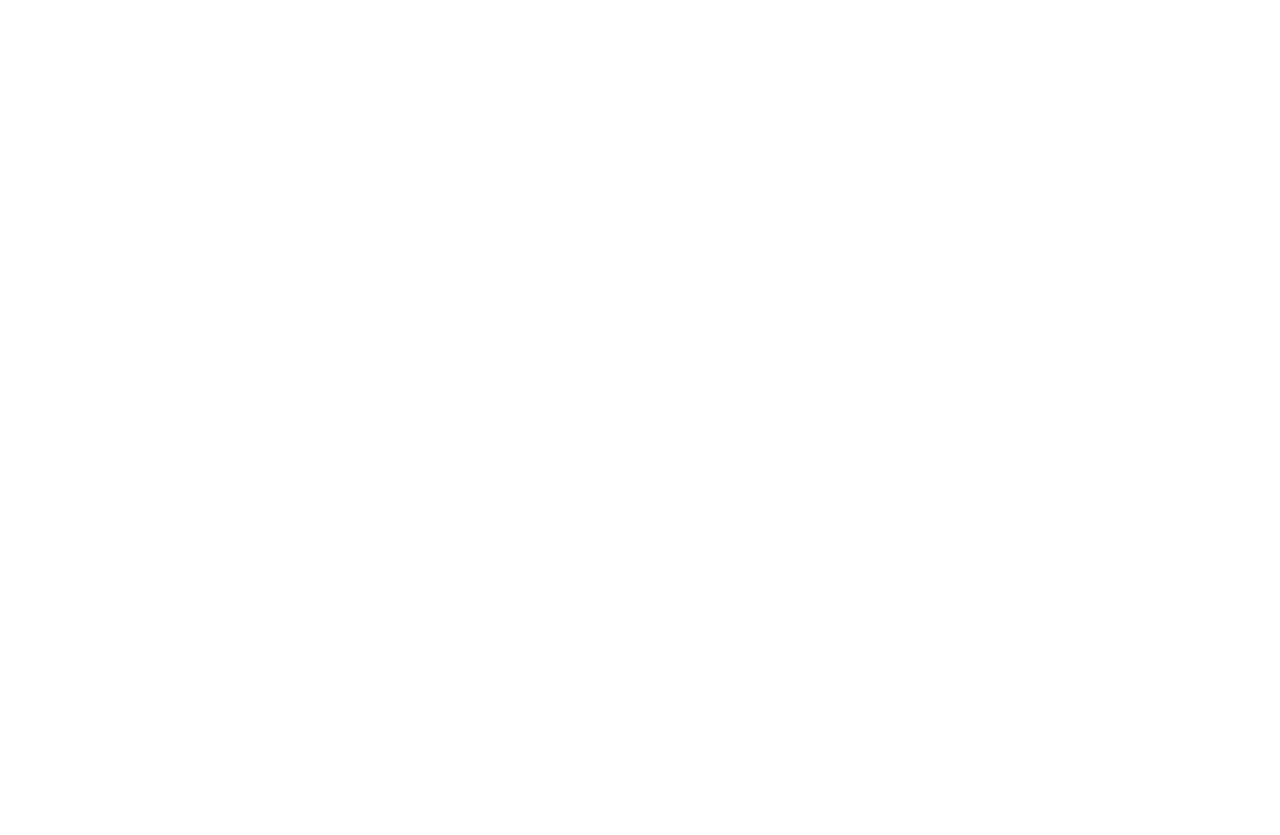
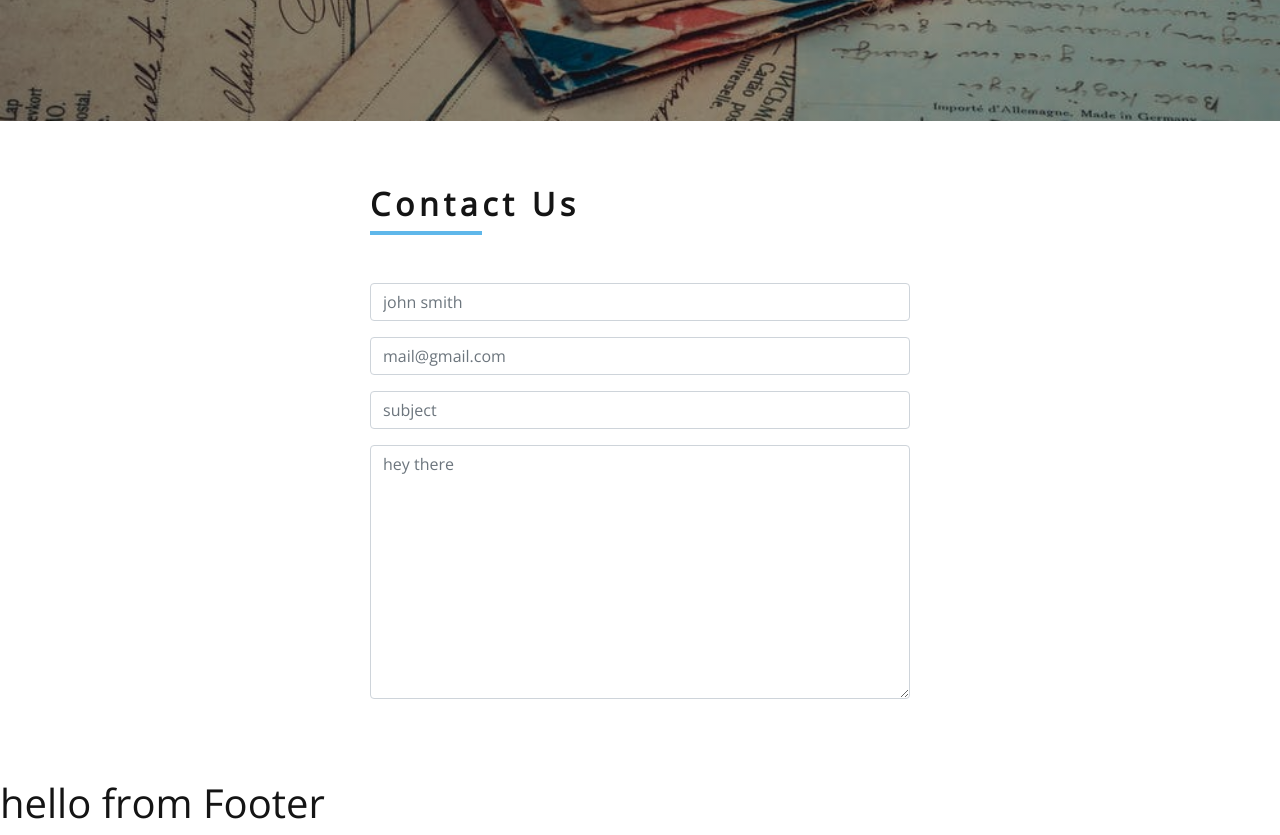
Before and after one commit to JainieJ/delivery-service, a React (Create React App) app: page /contact in a window 1280 px wide. Shown: the part 420-1255 px from the top of the page. Before the commit the page ends 800 px from the top, so only its background shows below. Built offline with nearby package versions, Linux system fonts and the light colour scheme.

Commit message:
Contact page complete

```diff
--- /dev/null
+++ b/src/components/ContactPage/Contact.jsx
@@ -0,0 +1,56 @@
+import React from "react";
+import Title from "./../Title";
+
+const Contact = () => {
+  return (
+    <section className="py-5">
+      <div className="container">
+        <div className="row">
+          <div className="col-10 mx-auto col-md-6 my-3">
+            <Title title="contact us" />
+            <form className="mt-5">
+              {/* first */}
+              <div className="form-group">
+                <input
+                  type="text"
+                  className="form-control"
+                  name="firstName"
+                  placeholder="john smith"
+                />
+              </div>
+              {/* email */}
+              <div className="form-group">
+                <input
+                  type="email"
+                  className="form-control"
+                  name="email"
+                  placeholder="mail@gmail.com"
+                />
+              </div>
+              {/* subject */}
+              <div className="form-group">
+                <input
+                  type="text"
+                  className="form-control"
+                  name="subject"
+                  placeholder="subject"
+                />
+              </div>
+              {/* text area */}
+              <div className="form-group">
+                <textarea
+                  name="message"
+                  className="form-control"
+                  rows="10"
+                  placeholder="hey there"
+                />
+              </div>
+            </form>
+          </div>
+        </div>
+      </div>
+    </section>
+  );
+};
+
+export default Contact;
--- a/src/pages/ContactPage.jsx
+++ b/src/pages/ContactPage.jsx
@@ -1,9 +1,17 @@
 import React, { Component } from "react";
+import Hero from "./../components/Hero";
+import contactBcg from "../img/images/contactBcg.jpeg";
+import Contact from "./../components/ContactPage/Contact";
 
 class ContactPage extends Component {
   state = {};
   render() {
-    return <>Hello from contact page</>;
+    return (
+      <>
+        <Hero img={contactBcg} />
+        <Contact />
+      </>
+    );
   }
 }
 
```
